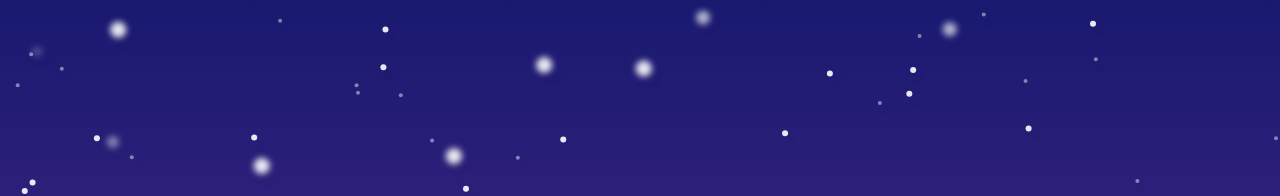
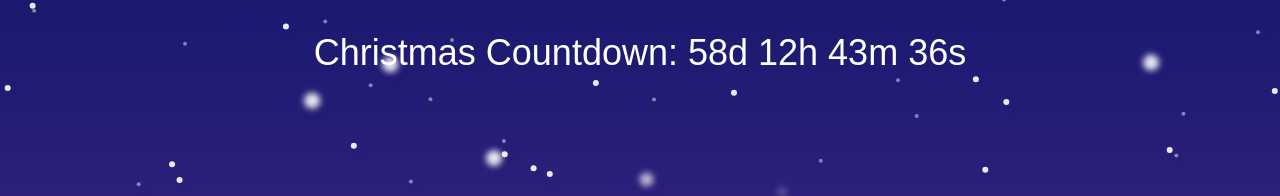
Before and after one commit to mallsoft/xmascard, a SvelteKit app: page / in a window 1280 px wide. Shown: the top 196 px of the page. Built offline with nearby package versions, Linux system fonts and the light colour scheme; no server answers.

Commit message:
Feature/countdown (#3)
* countdown complete

* countdown complete

---------

Co-authored-by: Celine <celine.habbestad.seland@dnb.no>

```diff
--- /dev/null
+++ b/src/lib/components/countdown/Countdown.svelte
@@ -0,0 +1,41 @@
+<script lang="ts">
+	import { onMount } from 'svelte';
+
+	let countdown = '';
+
+	function updateCountdown() {
+		const now = new Date();
+		const christmas = new Date(now.getFullYear(), 11, 24);
+
+		if (now > christmas) {
+			christmas.setFullYear(christmas.getFullYear() + 1);
+		}
+
+		const diff = christmas.getTime() - now.getTime();
+
+		const days = Math.floor(diff / (1000 * 60 * 60 * 24));
+		const hours = Math.floor((diff % (1000 * 60 * 60 * 24)) / (1000 * 60 * 60));
+		const minutes = Math.floor((diff % (1000 * 60 * 60)) / (1000 * 60));
+		const seconds = Math.floor((diff % (1000 * 60)) / 1000);
+
+		countdown = `${days}d ${hours}h ${minutes}m ${seconds}s`;
+	}
+
+	onMount(() => {
+		const interval = setInterval(updateCountdown, 1000);
+		return () => clearInterval(interval);
+	});
+</script>
+<div class="countdown">
+	Christmas Countdown: {countdown}
+</div>
+
+<style>
+	.countdown {
+		font-size: 1.5em;
+		color: white;
+		display:flex;
+		justify-content: center;
+		margin-top: 2rem;
+	}
+</style>
--- a/src/routes/+layout.svelte
+++ b/src/routes/+layout.svelte
@@ -1,7 +1,7 @@
 <script>
 	import '../global.css';
-
 	import Snowfall from '$lib/components/snow/Snowfall.svelte';
+	import Countdown from '$lib/components/countdown/Countdown.svelte';
 	import Tree from '$lib/components/Tree.svelte';
 	import { injectSpeedInsights } from '@vercel/speed-insights/sveltekit';
 
@@ -14,6 +14,7 @@
 <Tree />
 
 <main>
+<Countdown />
 	{@render children?.()}
 </main>
 
```
